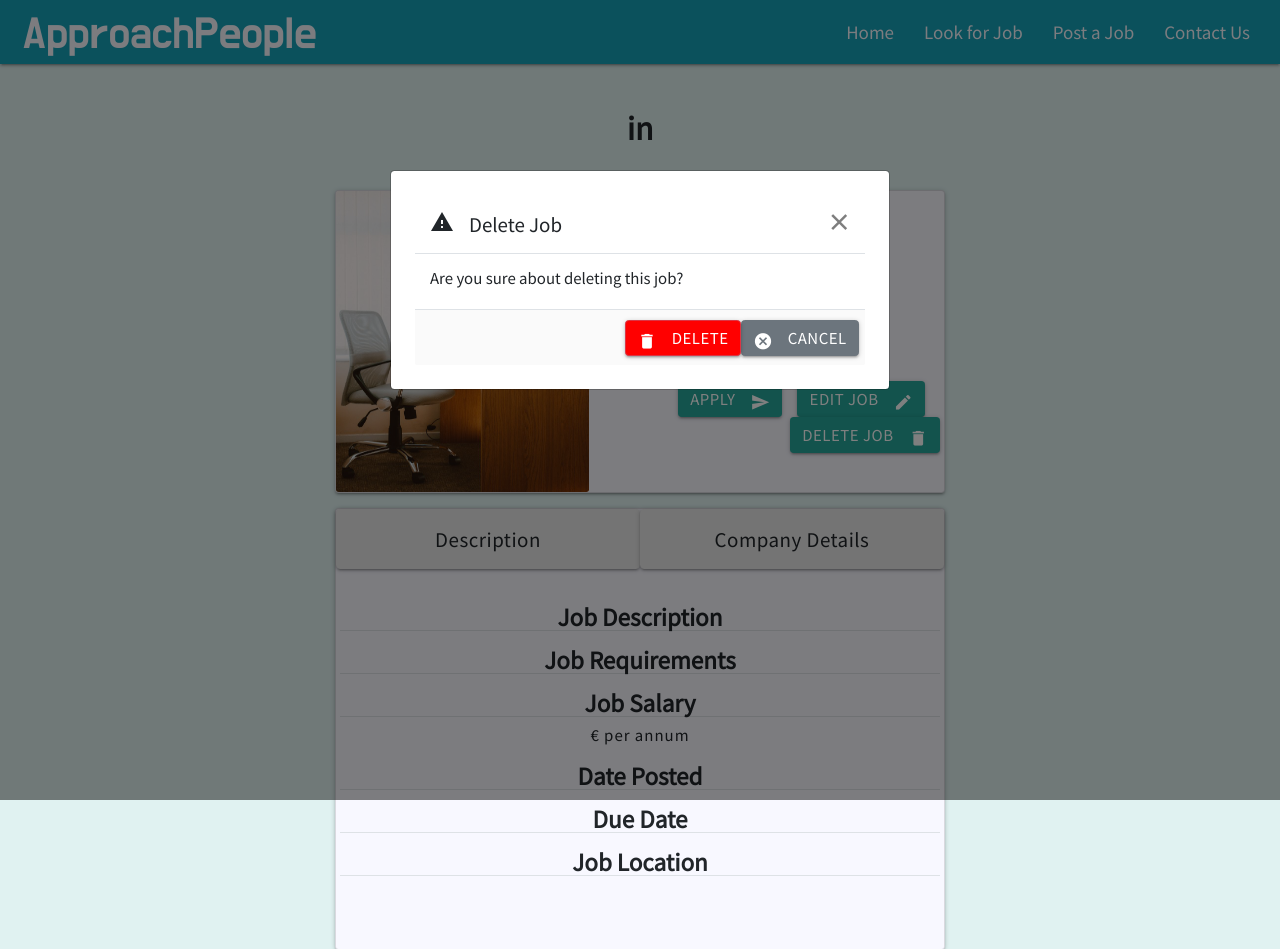
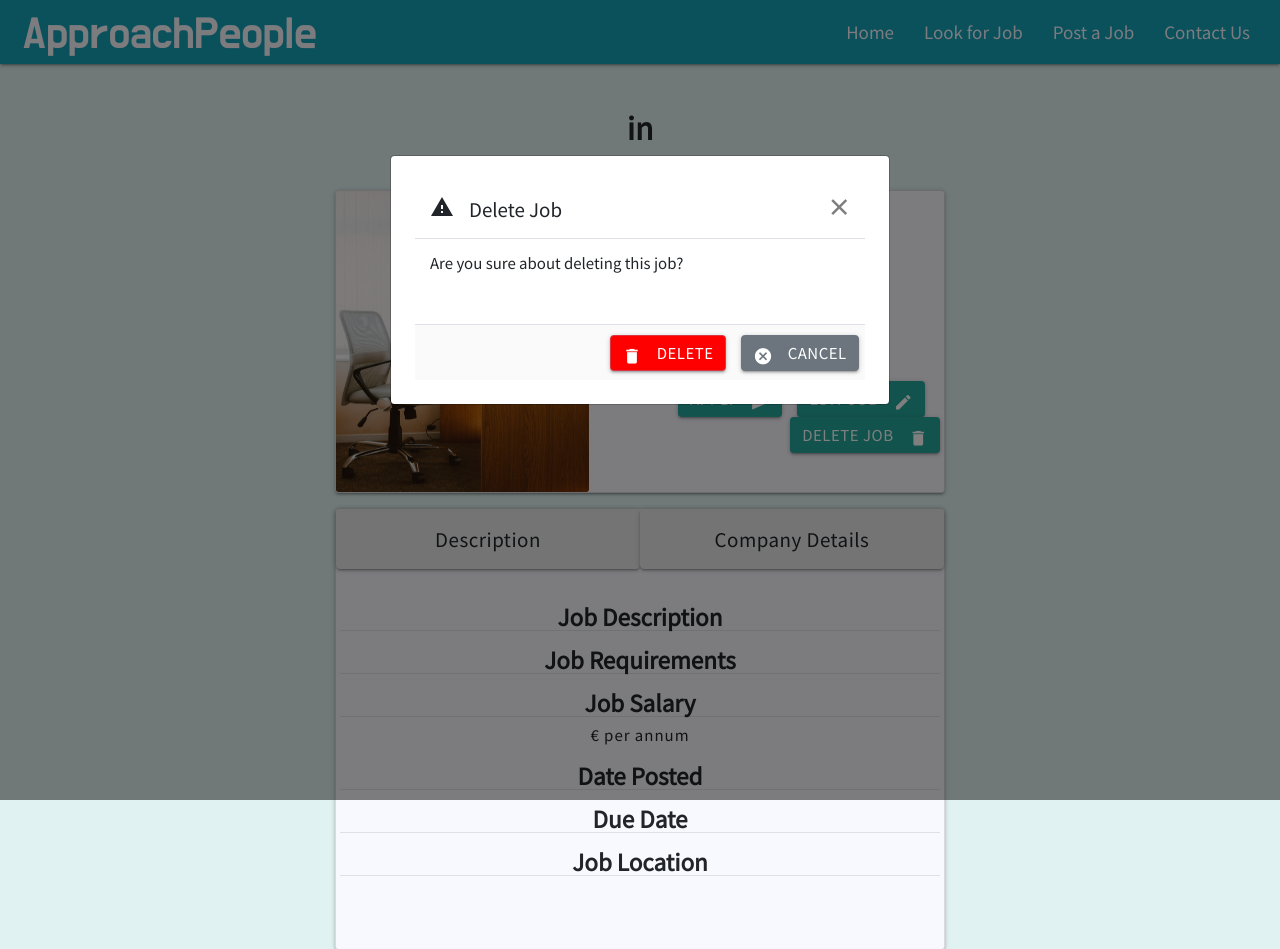
Before and after one commit to Code-Institute-Submissions/approach_people, a Flask app: template templates/job-details.html in a window 1280 px wide, after a click that opens the changed part. Shown: the top 949 px of the page. Run offline with Flask 2, Linux system fonts and the light colour scheme; the template is opened without the code that fills it, so the values that code supplies are empty; some libraries are stand-ins or nearby versions.

Commit message:
Added padding and margin to modal contents in jobs-posted.html and job-details.html

```diff
--- a/templates/job-details.html
+++ b/templates/job-details.html
@@ -43,14 +43,14 @@
                                             <span aria-hidden="true">&times;</span>
                                         </button>
                                     </div>
-                                    <div class="modal-body">
+                                    <div class="modal-body pb-5">
                                         <h6>Are you sure about deleting this job?</h6>
                                     </div>
                                     <div class="modal-footer">
                                          <a href="{{url_for('delete_job', job_id=job._id)}}" class="text-decoration-none waves-effect waves-light btn btn-danger">
                                         <i class="material-icons left">delete</i>Delete
                                         </a>
-                                        <button type="cancel" class="btn btn-secondary" data-dismiss="modal"><i class="material-icons left">cancel</i>Cancel</button>
+                                        <button type="cancel" class="btn btn-secondary ml-3" data-dismiss="modal"><i class="material-icons left">cancel</i>Cancel</button>
                                     </div>
                                 </div>
                             </div>
--- a/templates/jobs-posted.html
+++ b/templates/jobs-posted.html
@@ -64,14 +64,14 @@
                                             <span aria-hidden="true">&times;</span>
                                         </button>
                                     </div>
-                                    <div class="modal-body">
+                                    <div class="modal-body pb-5">
                                         <h6>Are you sure about deleting this job?</h6>
                                     </div>
                                     <div class="modal-footer">
                                         <a href="{{url_for('delete_job', job_id=job._id)}}" class="text-decoration-none waves-effect waves-light btn btn-danger">
                                         <i class="material-icons left">delete</i>Delete
                                         </a>
-                                        <button type="cancel" class="btn btn-secondary" data-dismiss="modal"><i class="material-icons left">cancel</i>Cancel</button>
+                                        <button type="cancel" class="btn btn-secondary ml-3" data-dismiss="modal"><i class="material-icons left">cancel</i>Cancel</button>
                                     </div>
                                 </div>
                             </div>
```
